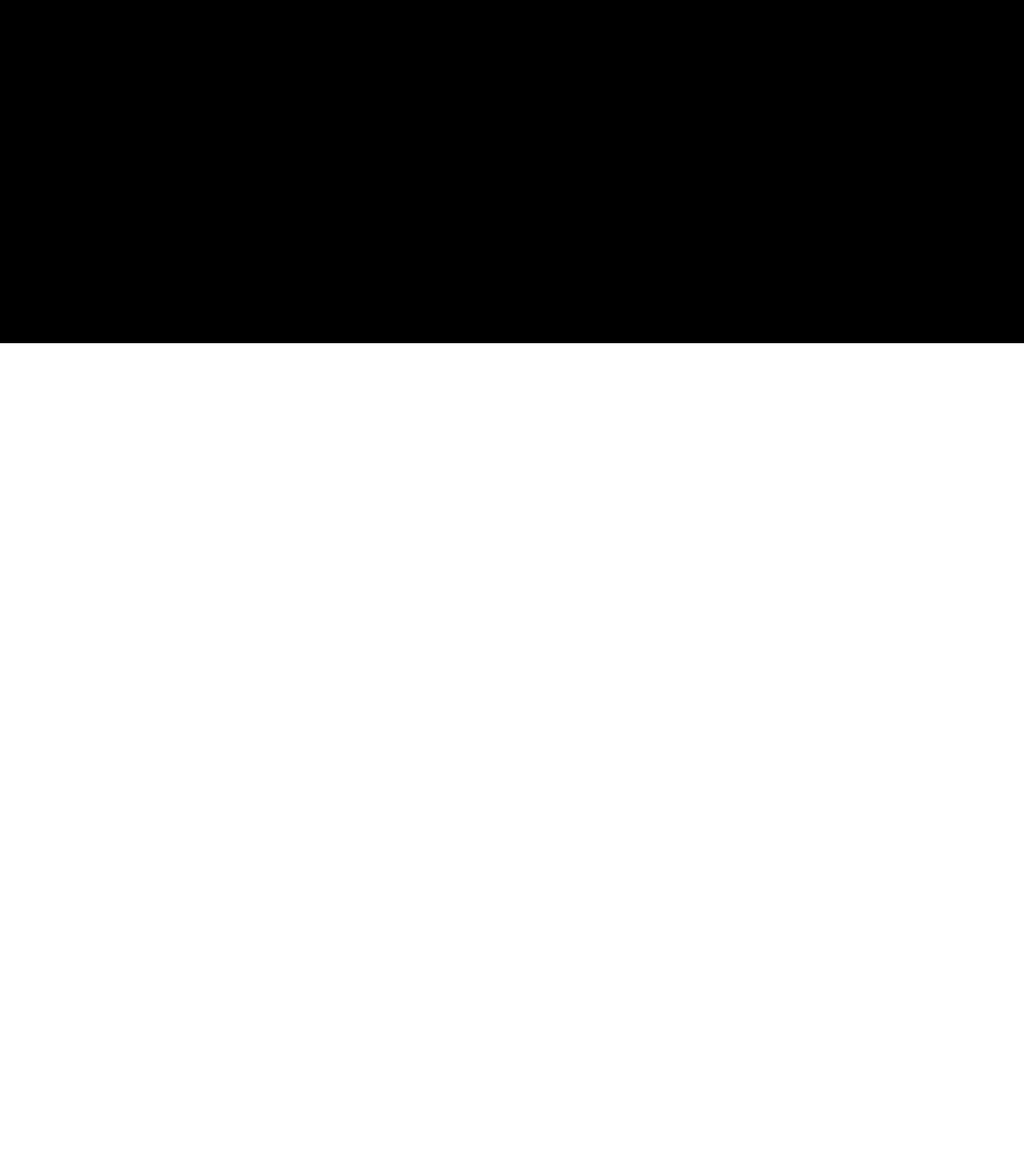
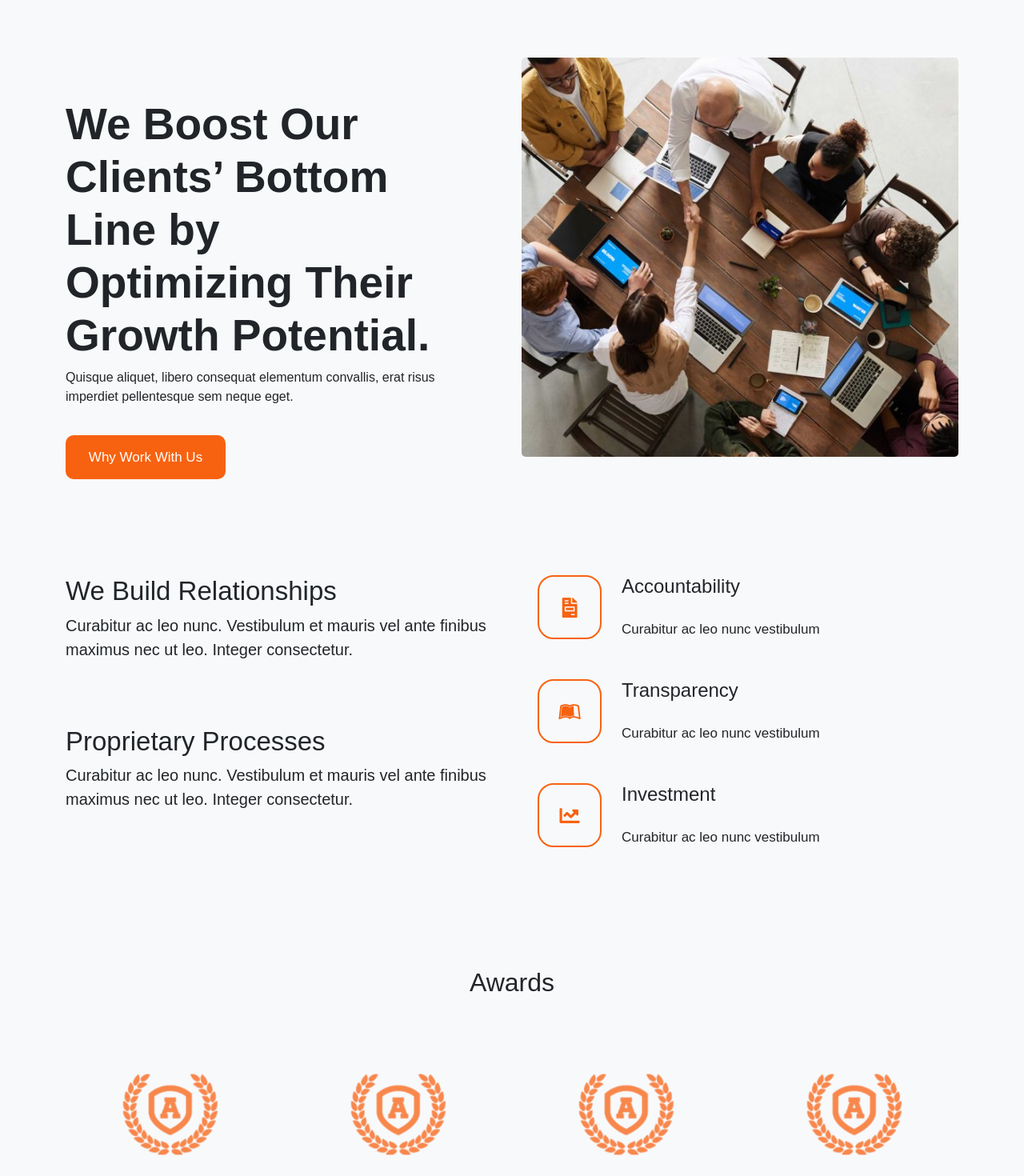
Before and after one commit to FedericoCaf/proj-html-vuejs, a Vue app: page / in a window 1280 px wide. Shown: the part 4760-6230 px from the top of the page at 80% size. Before the commit the page ends 5189 px from the top, so only its background shows below. Built offline with nearby package versions, Linux system fonts and the light colour scheme; a small style sheet from the web is missing.

Commit message:
marketing

```diff
--- a/src/App.vue
+++ b/src/App.vue
@@ -11,13 +11,14 @@
 
   <CaseStudies/>
 
+  <Boostsection/>
+
+  <Marketing/>
+
   <Footer/>
 
 
  </div>
-
-
-
 
 </template>
 
@@ -28,6 +29,8 @@ import Jumbosection from './components/Jumbosection.vue';
 import Svgsection from './components/Svgsection.vue';
 import Brands from './components/Brands.vue';
 import CaseStudies from './components/CaseStudies.vue';
+import Boostsection from './components/Boostsection.vue';
+import Marketing from './components/Marketing.vue';
 import Footer from './components/Footer.vue';
 
 export default {
@@ -39,6 +42,8 @@ export default {
     Svgsection,
     Brands,
     CaseStudies,
+    Boostsection,
+    Marketing,
     Footer
   }
 }
--- a/src/assets/style/generals.scss
+++ b/src/assets/style/generals.scss
@@ -1,6 +1,7 @@
 @import '~bootstrap/scss/bootstrap.scss';
 @import '~@fontsource/dm-sans/index.css';
 @import '~@fontsource/dm-sans/700.css';
+@import '~@fontsource/dm-sans/500.css';
 
 body{
   font-family: $main-font;
--- /dev/null
+++ b/src/components/Boostsection.vue
@@ -0,0 +1,185 @@
+<template>
+<div class="container-global-boost bg-light">
+  <div class="container">
+     <div class="row d-flex">
+       <div class="col-6 text-boost">
+         <h1>We Boost Our Clients’ Bottom Line by Optimizing Their Growth Potential.</h1>
+         <p>Quisque aliquet, libero consequat elementum convallis, erat risus imperdiet pellentesque sem neque eget.</p>
+         <button class="fc-button-orange">Why Work With Us</button>
+       </div>
+       <div class="col-6 img-boost">
+         <img src="../assets/img/we-boost-our-clients-600x549.jpg" alt="img-work">
+       </div>
+     </div>
+
+     <div class="row d-flex boost-bottom-content">
+       <div class="col-6">
+
+         <h3>We Build Relationships</h3>
+         <p class="boost-paragraph">Curabitur ac leo nunc. Vestibulum et mauris vel ante finibus maximus nec ut leo. Integer consectetur.</p>
+
+         <h3>Proprietary Processes</h3>
+         <p class="boost-paragraph">Curabitur ac leo nunc. Vestibulum et mauris vel ante finibus maximus nec ut leo. Integer consectetur.</p>
+
+       </div>
+       <div class="col-6">
+
+         <div class="boost-bottom-right d-flex">
+           <div class="fc-icon d-flex justify-content-center align-items-center">
+             <i class="fas fa-file-invoice"></i>
+           </div>
+           <div class="fc-text d-flex flex-column justify-content-between">
+             <h4>Accountability</h4>
+             <p class="boost-paragraph-right">Curabitur ac leo nunc vestibulum</p>
+           </div>
+         </div>
+         <div class="boost-bottom-right d-flex">
+           <div class="fc-icon d-flex justify-content-center align-items-center">
+              <i class="fab fa-leanpub"></i>
+           </div>
+           <div class="fc-text d-flex flex-column justify-content-between">
+             <h4>Transparency</h4>
+             <p class="boost-paragraph-right">Curabitur ac leo nunc vestibulum</p>
+           </div>
+         </div>
+         <div class="boost-bottom-right d-flex">
+           <div class="fc-icon d-flex justify-content-center align-items-center">
+             <i class="fas fa-chart-line"></i>
+           </div>
+           <div class="fc-text d-flex flex-column justify-content-between">
+             <h4>Investment</h4>
+             <p class="boost-paragraph-right">Curabitur ac leo nunc vestibulum</p>
+           </div>
+         </div>
+
+       </div>
+     </div>
+
+     <div class="awards-title text-center">
+       <h2>Awards</h2>
+     </div>
+
+     <div class="row fc-awards">
+       <div class="col-3 text-center">
+          <div class="awards-img">
+             <img src="../assets/img/award-a-200x191.png" alt="award-a">
+          </div>
+          <p>Winner Seo Master MAGT</p>
+          <p>Smart Start Award 2017</p>
+       </div>
+       <div class="col-3 text-center">
+          <div class="awards-img">
+             <img src="../assets/img/award-a-200x191.png" alt="award-a">
+          </div>
+          <p>Winner Seo Master MAGT</p>
+          <p>Smart Start Award 2017</p>
+       </div>
+       <div class="col-3 text-center">
+          <div class="awards-img">
+             <img src="../assets/img/award-a-200x191.png" alt="award-a">
+          </div>
+          <p>Winner Seo Master MAGT</p>
+          <p>Smart Start Award 2017</p>
+       </div>
+       <div class="col-3 text-center">
+          <div class="awards-img">
+             <img src="../assets/img/award-a-200x191.png" alt="award-a">
+          </div>
+          <p>Winner Seo Master MAGT</p>
+          <p>Smart Start Award 2017</p>
+       </div>
+
+     </div>
+
+
+    </div>
+  </div>
+</template>
+
+<script>
+export default {
+ name: 'Boostsection'
+}
+</script>
+
+<style lang="scss" scoped>
+@import '../assets/style/vars.scss';
+
+.container-global-boost{
+  margin-top: 150px;
+  padding: 100px 0;
+}
+
+.text-boost{
+  margin-top: 50px;
+  padding-right: 90px;
+  h1{
+    font-size: 55px;
+    font-weight: 700;
+  }
+  .fc-button-orange{
+    width: 200px;
+    padding: 15px;
+    font-size: 17px;
+  }
+}
+
+.img-boost{
+  img{
+    width: 100%;
+    border-radius: 5px;
+  }
+}
+
+.boost-bottom-content{
+  padding-right: 20px;
+  margin-top: 120px;
+   h3{
+     font-size: 33px;
+     font-weight: 500;
+   }
+   .boost-paragraph{
+     font-size: 20px;
+     margin-bottom: 80px;
+   }
+}
+
+.boost-bottom-right{
+  padding-left: 30px;
+  margin-bottom: 50px;
+  .fc-icon{
+    width: 80px;
+    height: 80px;
+    border: 2px solid $primary-color;
+    border-radius: 20px;
+     i{
+       font-size: 25px;
+       color: $primary-color;
+     }
+  }
+
+  .fc-text{
+    padding-left: 25px;
+    .boost-paragraph-right{
+      margin-bottom: 0 !important;
+      font-size: 17px;
+    }
+  }
+}
+
+.awards-img{
+  height: 150px;
+   img{
+     height: 100%;
+   }
+}
+
+.awards-title{
+  margin-top: 100px;
+}
+
+.fc-awards{
+  margin-top: 70px;
+}
+
+</style>
--- a/src/components/CaseStudies.vue
+++ b/src/components/CaseStudies.vue
@@ -65,7 +65,7 @@ export default {
     max-width: 400px;
     h3{
       margin-top: 20px;
-      font-size: 32px;
+      font-size: 30px;
     }
     h2{
       margin-top: 20px;
--- a/src/components/Marketing.vue
+++ b/src/components/Marketing.vue
@@ -1,13 +1,45 @@
 <template>
+
+  <div class="container">
+      <div class="row d-flex">
+
+         <div class="col-6 img-testimonial">
+           <img src="../assets/img/large-testimonial-600x583.jpg" alt="img-testimonial">
+         </div>
+
+          <div class="col-6 text-testimonial">
+              <h2>“The team at Avada Marketing Consultant is fabulous. They helped us unlock our potential online and offline. We have experienced year on year growth due to their progressive approach.”</h2>
+              <h5>Kate Schadler</h5>
+              <p>Marketing Consultant – Abstract</p>
+
+       </div>
+
+
+      </div>
+  </div>
 
 </template>
 
 <script>
 export default {
-
+ name: 'Marketing'
 }
 </script>
 
 <style lang="scss" scoped>
 
+.img-testimonial{
+  padding: 60px 0;
+   img{
+     border-radius: 10px;
+   }
+}
+
+.text-testimonial{
+  padding: 130px;
+   h2{
+     margin-bottom: 35px;
+   }
+}
+
 </style>
```
